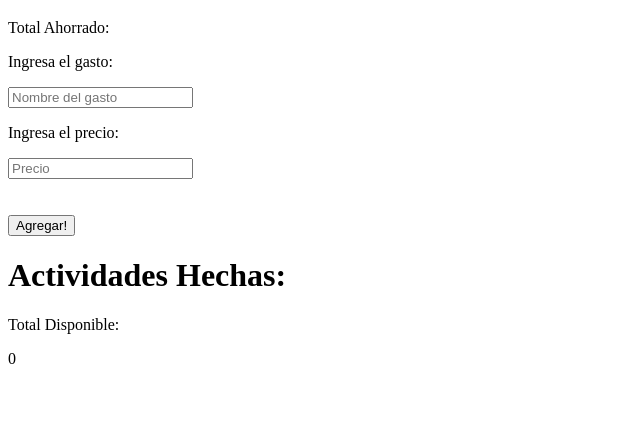
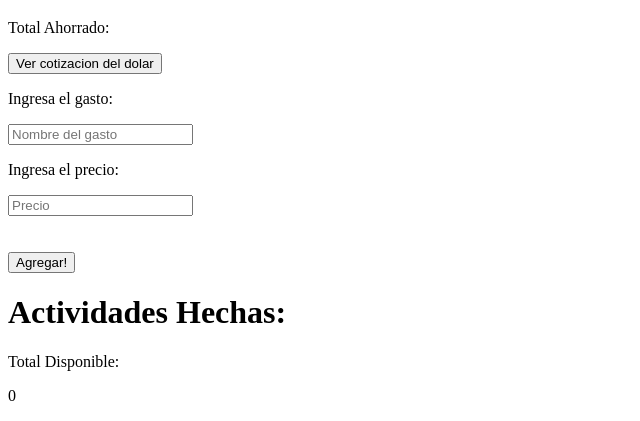
Before and after one commit to beludistefano/js-preentrega, a plain HTML site: page index.html in a window 1280 px wide. Shown: the part 486-907 px from the top of the page, without its empty margins (0-640 px from the left). Before the commit the page ends 870 px from the top, so only its background shows below. Drawn offline with nearby package versions, Linux system fonts and the light colour scheme.

Commit message:
Boton USD
Boton USD para cotizaciones

```diff
--- a/index.html
+++ b/index.html
@@ -32,6 +32,10 @@
             <p>Total Ahorrado:</p>
             <div id="elPresu"></div>
         </div>
+        <div id="usd">
+            <button type="submit">Ver cotizacion del dolar</button>
+            <div id="cotizacion"></div>
+        </div>
 
 
         <form id="formGasto">
```
